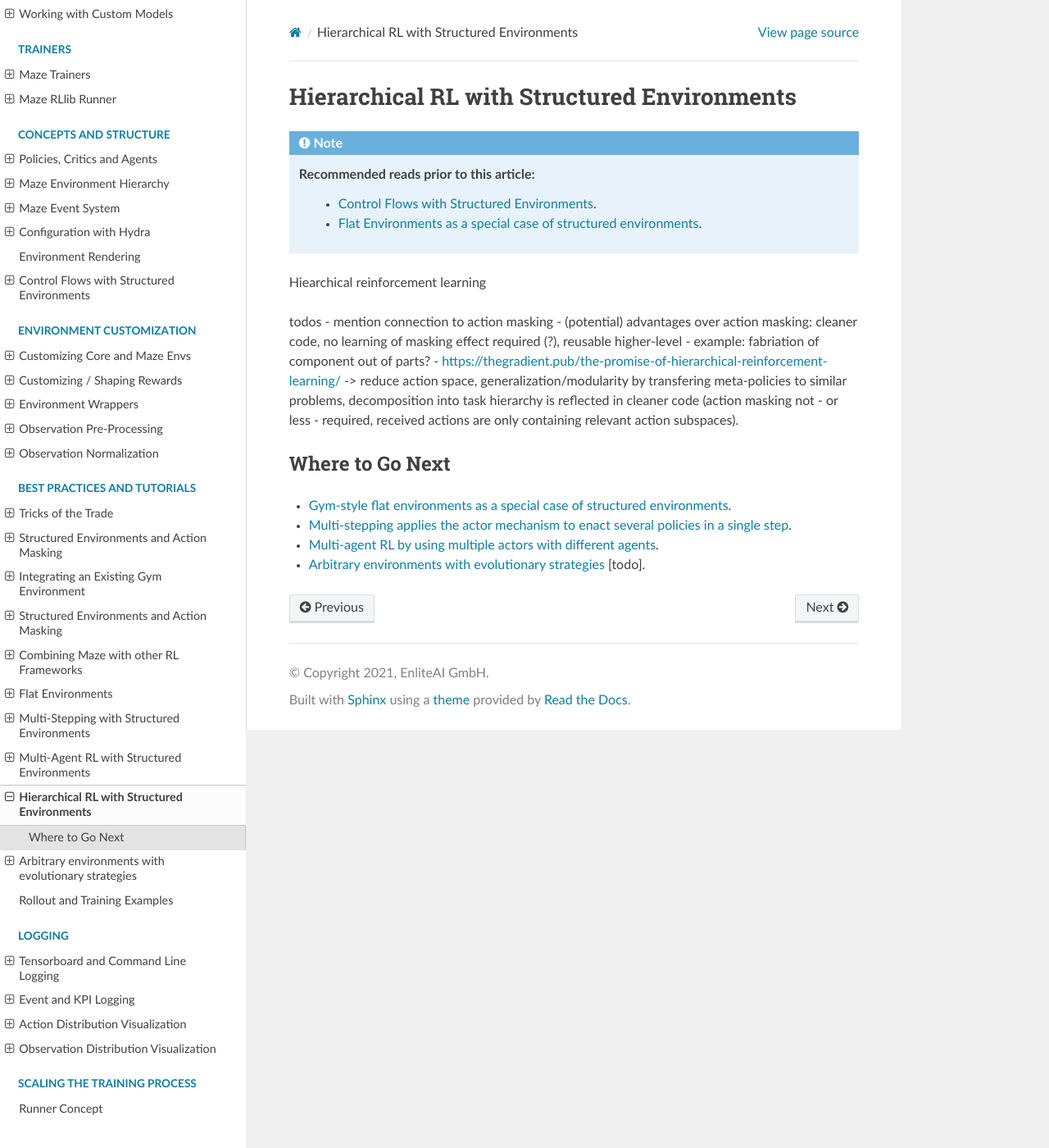
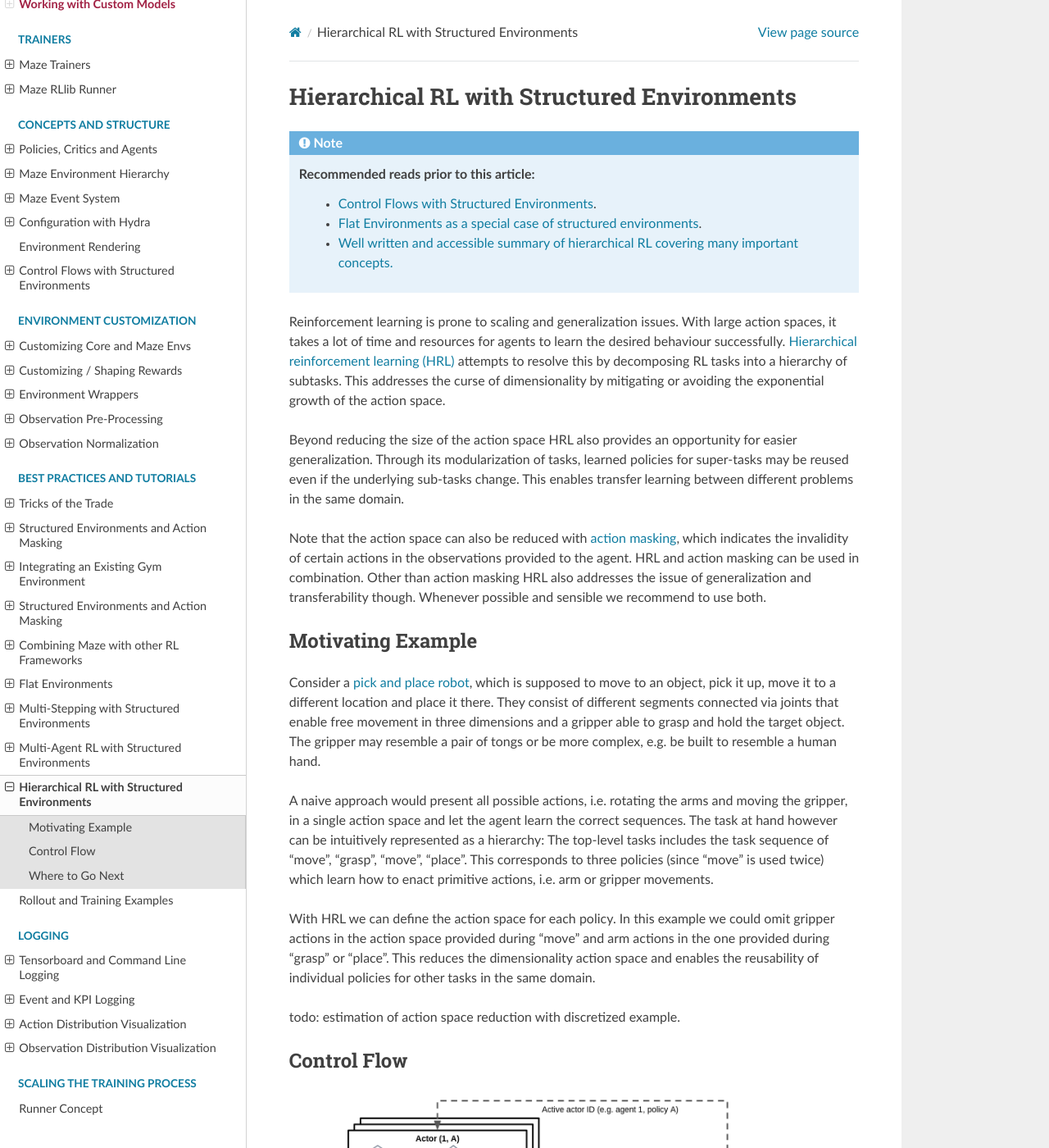
Before and after one commit to enlite-ai/maze, a Sphinx documentation site: the page built from docs/source/best_practices_and_tutorials/struct_env_examples/hierarchical/intro.rst, in a window 1280 px wide and 1400 px high. Shown: the whole window at 82% size. Built offline with Sphinx 7.4.7 and the Read the Docs theme 2.0.0, drawn with Linux system fonts in a browser that asks for light colours; some of the changed text lies outside the part shown.

Commit message:
RL-478: Adressed most merge request comments. Improved on existing docs. Added docs for HRL (almost finished).

```diff
--- a/docs/source/best_practices_and_tutorials/struct_env_examples/evolutionary/test.rst
+++ /dev/null
@@ -1,4 +0,0 @@
-.. _struct_env_example_evolutionary_test:
-
-Test
-====
--- a/docs/source/best_practices_and_tutorials/struct_env_examples/flat/intro.rst
+++ b/docs/source/best_practices_and_tutorials/struct_env_examples/flat/intro.rst
@@ -35,4 +35,3 @@ Where to Go Next
 - :ref:`Multi-stepping applies the actor mechanism to enact several policies in a single step<struct_env_multistep>`.
 - :ref:`Multi-agent RL by using multiple actors with different agents<struct_env_multiagent>`.
 - :ref:`Hierarchical RL by chaining and nesting tasks via policies.<struct_env_hierarchical>`.
-- :ref:`Arbitrary environments with evolutionary strategies<struct_env_evolutionary>` [todo].
--- a/docs/source/best_practices_and_tutorials/struct_env_examples/hierarchical/intro.rst
+++ b/docs/source/best_practices_and_tutorials/struct_env_examples/hierarchical/intro.rst
@@ -7,16 +7,35 @@ Hierarchical RL with Structured Environments
     Recommended reads prior to this article:
         - :ref:`Control Flows with Structured Environments<control_flows_struct_envs>`.
         - :ref:`Flat Environments as a special case of structured environments<control_flows_struct_envs>`.
+        - `Well written and accessible summary of hierarchical RL covering many important concepts. <https://thegradient.pub/the-promise-of-hierarchical-reinforcement-learning/>`_
 
-Hiearchical reinforcement learning
+Reinforcement learning is prone to scaling and generalization issues. With large action spaces, it takes a lot of time and resources for agents to learn the desired behaviour successfully. `Hierarchical reinforcement learning (HRL) <https://link.springer.com/referenceworkentry/10.1007%2F978-0-387-30164-8_363>`_ attempts to resolve this by decomposing RL tasks into a hierarchy of subtasks. This addresses the curse of dimensionality by mitigating or avoiding the exponential growth of the action space.
 
+Beyond reducing the size of the action space HRL also provides an opportunity for easier generalization. Through its modularization of tasks, learned policies for super-tasks may be reused even if the underlying sub-tasks change. This enables transfer learning between different problems in the same domain.
 
-todos
-- mention connection to action masking
-- (potential) advantages over action masking: cleaner code, no learning of masking effect required (?), reusable higher-level
-- example: fabriation of component out of parts?
-- https://thegradient.pub/the-promise-of-hierarchical-reinforcement-learning/
--> reduce action space, generalization/modularity by transfering meta-policies to similar problems, decomposition into task hierarchy is reflected in cleaner code (action masking not - or less - required, received actions are only containing relevant action subspaces).
+Note that the action space can also be reduced with :ref:`action masking<adding_masking>`, which indicates the invalidity of certain actions in the observations provided to the agent. HRL and action masking can be used in combination. Other than action masking HRL also addresses the issue of generalization and transferability though. Whenever possible and sensible we recommend to use both.
+
+Motivating Example
+------------------
+
+Consider a `pick and place robot <https://6river.com/what-is-a-pick-and-place-robot/>`_, which is supposed to move to an object, pick it up, move it to a different location and place it there. They consist of different segments connected via joints that enable free movement in three dimensions and a gripper able to grasp and hold the target object. The gripper may resemble a pair of tongs or be more complex, e.g. be built to resemble a human hand.
+
+A naive approach would present all possible actions, i.e. rotating the arms and moving the gripper, in a single action space and let the agent learn the correct sequences. The task at hand however can be intuitively represented as a hierarchy: The top-level tasks includes the task sequence of "move", "grasp", "move", "place". This corresponds to three policies (since "move" is used twice) which learn how to enact primitive actions, i.e. arm or gripper movements.
+
+With HRL we can define the action space for each policy. In this example we could omit gripper actions in the action space provided during "move" and arm actions in the one provided during "grasp" or "place". This reduces the dimensionality action space and enables the reusability of individual policies for other tasks in the same domain.
+
+todo: estimation of action space reduction with discretized example.
+
+Control Flow
+------------
+
+.. figure:: control_flow.png
+    :width: 80 %
+    :align: center
+
+    Control flow within a HRL scenario. Note that we assume a single agent here. Building the task hierarchy happens implicitly in :meth:`~maze.core.env.maze_env.MazeEnv.step`. Dashed lines denote the exchange of information on demand as opposed to doing so passing it to or returning it from the environment's :meth:`~maze.core.env.maze_env.MazeEnv.step`.
+
+todo: describe control flow and describe how task hierarchy is built implicity in .step().
 
 Where to Go Next
 ----------------
@@ -24,4 +43,3 @@ Where to Go Next
 - :ref:`Gym-style flat environments as a special case of structured environments<struct_env_multiagent>`.
 - :ref:`Multi-stepping applies the actor mechanism to enact several policies in a single step<struct_env_multistep>`.
 - :ref:`Multi-agent RL by using multiple actors with different agents<struct_env_multiagent>`.
-- :ref:`Arbitrary environments with evolutionary strategies<struct_env_evolutionary>` [todo].
--- a/docs/source/best_practices_and_tutorials/struct_env_examples/hierarchical/test.rst
+++ /dev/null
@@ -1,4 +0,0 @@
-.. _struct_env_example_hierarchical_test:
-
-Test
-====
--- a/docs/source/best_practices_and_tutorials/struct_env_examples/multiagent/intro.rst
+++ b/docs/source/best_practices_and_tutorials/struct_env_examples/multiagent/intro.rst
@@ -8,7 +8,7 @@ Multi-Agent RL with Structured Environments
         - :ref:`Control Flows with Structured Environments<control_flows_struct_envs>`.
         - :ref:`Flat Environments as a special case of structured environments<control_flows_struct_envs>`.
 
-`Multi-agent reinforcment learning (MARL) <https://arxiv.org/abs/1911.10635>`_ describes a setup in which several collaborating or competing agents act as individual entitites in an environment. This introduces the additional complexity of emergent effects between those agents. Some problems require to or at least benefit from deviating from a single-agent formulation, such as the `vehicle routing problem <https://en.wikipedia.org/wiki/Vehicle_routing_problem>`_, `(video) games like Starcraft <https://www.nature.com/articles/s41586-019-1724-z>`_, `traffic coordination <http://www.wiomax.com/team/xie/paper/ICAPS12.pdf>`_, `power systems and smart grids <<https://ieeexplore.ieee.org/abstract/document/7855760>>`_ and many others.
+`Multi-agent reinforcment learning (MARL) <https://arxiv.org/abs/1911.10635>`_ describes a setup in which several collaborating or competing agents act as individual entitites in an environment. This introduces the additional complexity of emergent effects between those agents. Some problems require to or at least benefit from deviating from a single-agent formulation, such as the `vehicle routing problem <https://en.wikipedia.org/wiki/Vehicle_routing_problem>`_, `(video) games like Starcraft <https://www.nature.com/articles/s41586-019-1724-z>`_, `traffic coordination <http://www.wiomax.com/team/xie/paper/ICAPS12.pdf>`_, `power systems and smart grids <https://ieeexplore.ieee.org/abstract/document/7855760>`_ and many others.
 
 Maze supports multi-agent learning out of the box. In order to make a :class:`StructuredEnv <maze.core.env.structured_env.StructuredEnv>` compatible with such a setup, it needs to keep track of the activities of each agent internally. How this is done and the order in which sequence agents enacted their actions is entirely to the environment. As per customary for a structured environment, it is required to provide the ID of the active actor via :meth:`~maze.core.env.structured_env.StructuredEnv.actor_id` (see :ref:`here<control_flows_struct_envs>` for more information on the distinction between actor and agent). There are no further prequisites to use multiple agents with an environment.
 
@@ -29,4 +29,3 @@ Where to Go Next
 - :ref:`Gym-style flat environments as a special case of structured environments<struct_env_multiagent>`.
 - :ref:`Multi-stepping applies the actor mechanism to enact several policies in a single step<struct_env_multistep>`.
 - :ref:`Hierarchical RL by chaining and nesting tasks via policies.<struct_env_hierarchical>`.
-- :ref:`Arbitrary environments with evolutionary strategies<struct_env_evolutionary>` [todo].
--- a/docs/source/best_practices_and_tutorials/struct_env_examples/multiagent/test.rst
+++ /dev/null
@@ -1,4 +0,0 @@
-.. _struct_env_example_multiagent_test:
-
-Test
-====
--- a/docs/source/best_practices_and_tutorials/struct_env_examples/multistep/intro.rst
+++ b/docs/source/best_practices_and_tutorials/struct_env_examples/multistep/intro.rst
@@ -44,4 +44,3 @@ Where to Go Next
 - :ref:`Gym-style flat environments as a special case of structured environments<struct_env_multiagent>`.
 - :ref:`Multi-agent RL by using multiple actors with different agents<struct_env_multiagent>`.
 - :ref:`Hierarchical RL by chaining and nesting tasks via policies.<struct_env_hierarchical>`.
-- :ref:`Arbitrary environments with evolutionary strategies<struct_env_evolutionary>` [todo].
--- a/docs/source/best_practices_and_tutorials/struct_env_examples/multistep/test.rst
+++ /dev/null
@@ -1,4 +0,0 @@
-.. _struct_env_example_autoregressive_test:
-
-Test
-====
--- a/docs/source/index.rst
+++ b/docs/source/index.rst
@@ -181,7 +181,6 @@ but most importantly also provide code snippets and minimum working examples to
    best_practices_and_tutorials/struct_env_examples/multistep/intro.rst
    best_practices_and_tutorials/struct_env_examples/multiagent/intro.rst
    best_practices_and_tutorials/struct_env_examples/hierarchical/intro.rst
-   best_practices_and_tutorials/struct_env_examples/evolutionary/intro.rst
    best_practices_and_tutorials/example_cmds.rst
 
 .. toctree::
```
Also changed, not shown: docs/source/best_practices_and_tutorials/struct_env_examples/evolutionary/intro.rst (deleted, +0 -22 lines), docs/source/concepts_and_structure/control_flows_struct_envs.rst (+5 -6 lines), docs/source/best_practices_and_tutorials/struct_env_examples/hierarchical/control_flow.png (added).
